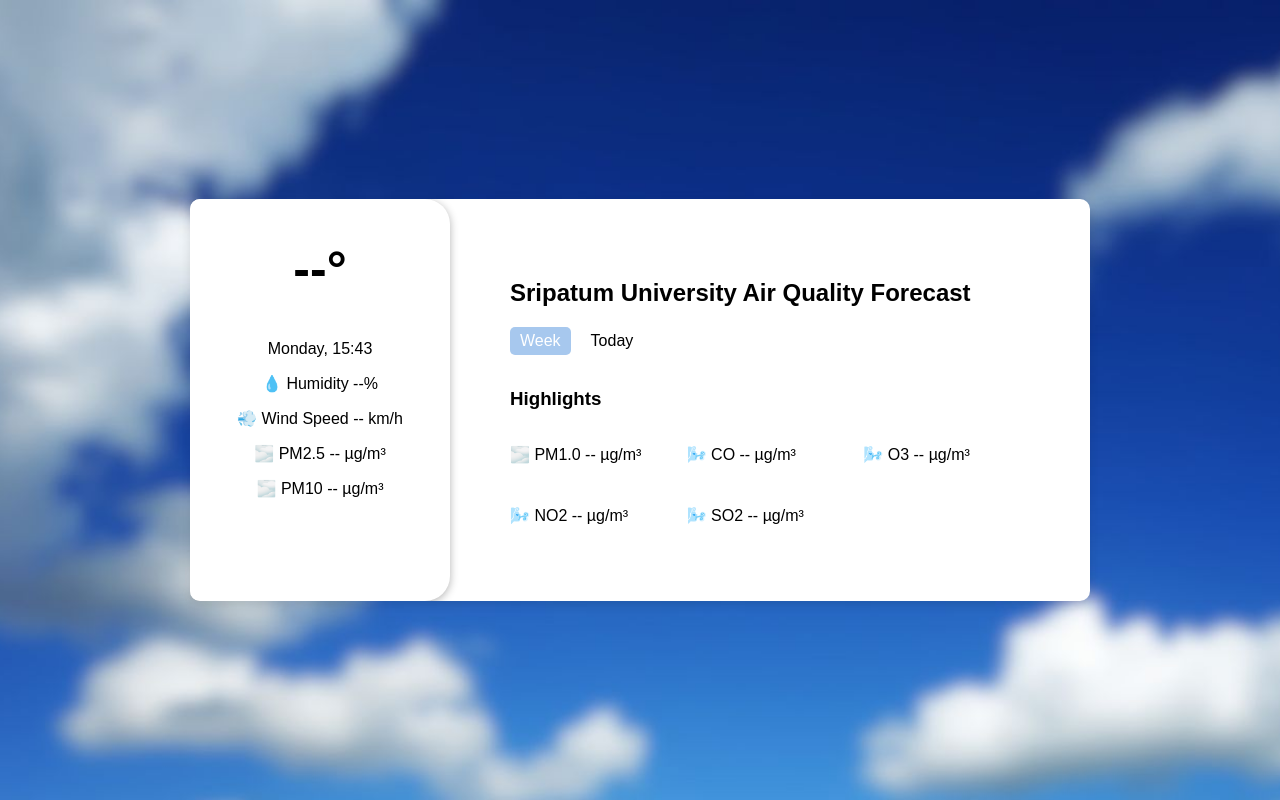
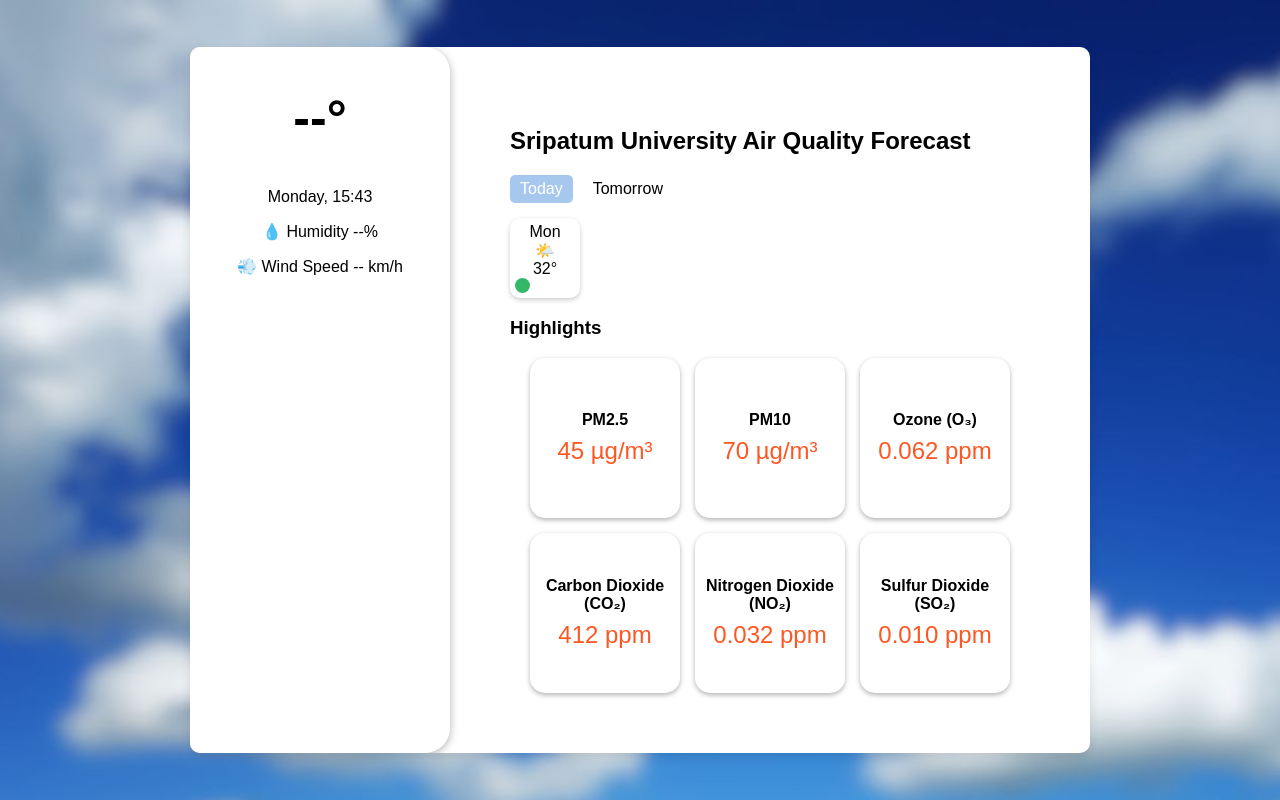
Before and after one commit to walalee/api-airQuality, a website: page index.html in a window 1280 px wide. Drawn offline with nearby package versions, Linux system fonts and the light colour scheme; no server answers.

Commit message:
เอาวะไอ้ห่านนนน

```diff
--- a/index.html
+++ b/index.html
@@ -16,35 +16,55 @@
             <p id="time">Loading...</p>
             <p>💧 Humidity <span id="humidity">--</span>%</p>
             <p>💨 Wind Speed <span id="windSpeed">--</span> km/h</p>
-            <p>🌫️ PM2.5 <span id="pm2.5">--</span> µg/m³</p>
-            <p>🌫️ PM10 <span id="pm10">--</span> µg/m³</p>
-            <!-- <p>🌫️ PM1.0 <span id="pm1.0">--</span> µg/m³</p>
-            <p>🌬️ CO <span id="CO">--</span> µg/m³</p>
-            <p>🌬️ O3 <span id="O3">--</span> µg/m³</p>
-            <p>🌬️ NO2 <span id="NO2">--</span> µg/m³</p>
-            <p>🌬️ SO2 <span id="SO2">--</span> µg/m³</p> -->
+
         </aside>
 
         <main class="content">
             <h2>Sripatum University Air Quality Forecast</h2>
             <div class="tabs">
-                <span id="week-tab" class="active">Week</span>
-                <span id="today-tab">Today</span>
+                <span id="today-tab" class="active">Today</span>
+                <span id="tomorrow-tab">Tomorrow</span>
 
             </div>
 
-            <div class="forecast" id="forecast-container"></div>
+            <div class="forecast" id="forecast-container">
+                <!-- การ์ด Today -->
+                <div class="forecast-card" id="today-card">
+                    <div class="day">Mon</div>
+                    <div class="emoji">🌤️</div>
+                    <div class="temp">32°</div>
+                    <div class="status-light" id="pm25-status" style="width: 15px; height: 15px; border-radius: 50%; background-color: rgb(51, 184, 104);"></div>
+                </div>
+            </div>
 
             <h3>Highlights</h3>
-            <div class="highlights" id="highlights-container">
-                <p>🌫️ PM1.0 <span id="pm1.0">--</span> µg/m³</p>
-                <p>🌬️ CO <span id="CO">--</span> µg/m³</p>
-                <p>🌬️ O3 <span id="O3">--</span> µg/m³</p>
-                <p>🌬️ NO2 <span id="NO2">--</span> µg/m³</p>
-                <p>🌬️ SO2 <span id="SO2">--</span> µg/m³</p>
+            <div class="highlights">
+              <div class="highlight-card">
+                <h4>PM2.5</h4>
+                <p>45 µg/m³</p>
+              </div>
+              <div class="highlight-card">
+                <h4>PM10</h4>
+                <p>70 µg/m³</p>
+              </div>
+              <div class="highlight-card">
+                <h4>Ozone (O₃)</h4>
+                <p>0.062 ppm</p>
+              </div>
+              <div class="highlight-card">
+                <h4>Carbon Dioxide (CO₂)</h4>
+                <p>412 ppm</p>
+              </div>
+              <div class="highlight-card">
+                <h4>Nitrogen Dioxide (NO₂)</h4>
+                <p>0.032 ppm</p>
+              </div>
+              <div class="highlight-card">
+                <h4>Sulfur Dioxide (SO₂)</h4>
+                <p>0.010 ppm</p>
+              </div>
+            </div>
 
-
-            </div>
 
         </main>
     </div>
--- a/style.css
+++ b/style.css
@@ -149,6 +149,7 @@
     background: #f9f9f9; /* สี hover อ่อนลง */
   }
 
+
   /* Responsive Design */
   @media (max-width: 600px) {
     .weather-info {
@@ -180,3 +181,41 @@
   #temperature {
     font-size: 50px;
   }
+
+  .highlights {
+    display: grid;
+    grid-template-columns: repeat(auto-fit, minmax(150px, 1fr));
+    gap: 15px;
+    margin-top: 10px;
+    padding: 0 20px;
+  }
+
+  .highlight-card {
+    background: #ffffff;
+    padding: 20px 10px;
+    border-radius: 15px;
+    text-align: center;
+    box-shadow: 0 2px 5px rgba(0, 0, 0, 0.3);
+    transition: transform 0.5s ease;
+    display: flex;
+    flex-direction: column;
+    justify-content: center;
+    height: 120px;
+  }
+
+  .highlight-card:hover {
+    transform: translateY(-3px);
+    background: #f9f9f9;
+  }
+
+  .highlight-card h4 {
+    margin: 0;
+    font-size: 16px;
+    font-weight: bold;
+  }
+
+  .highlight-card p {
+    margin: 8px 0 0;
+    font-size: 24px;
+    color: #ff5722;
+  }
```
